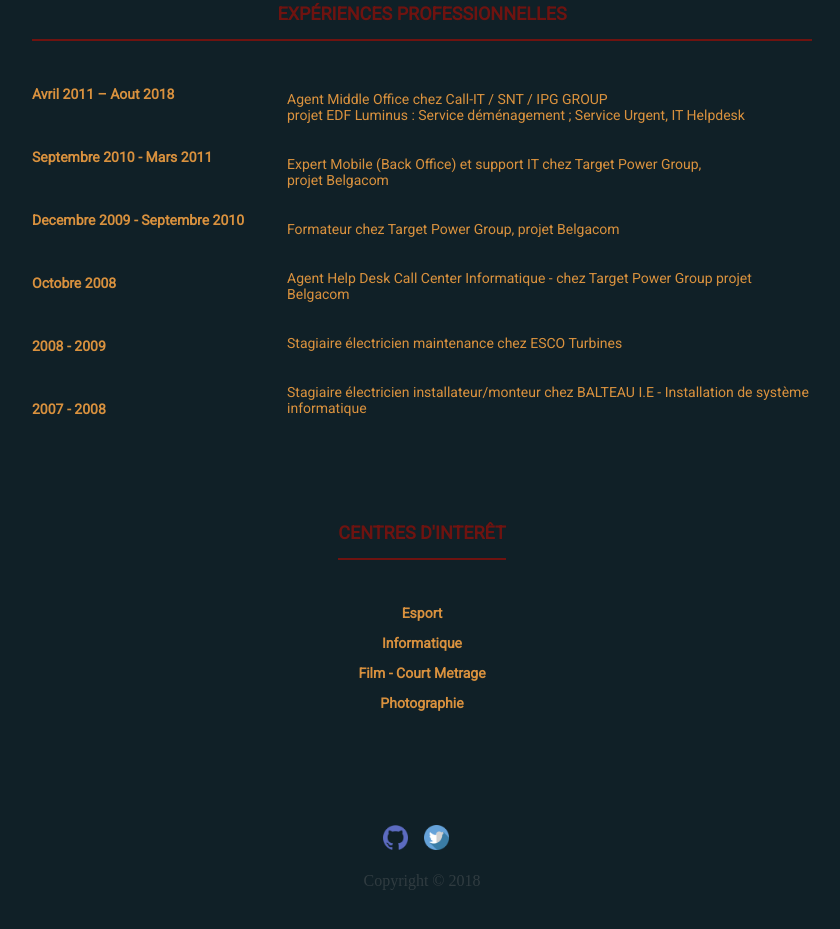
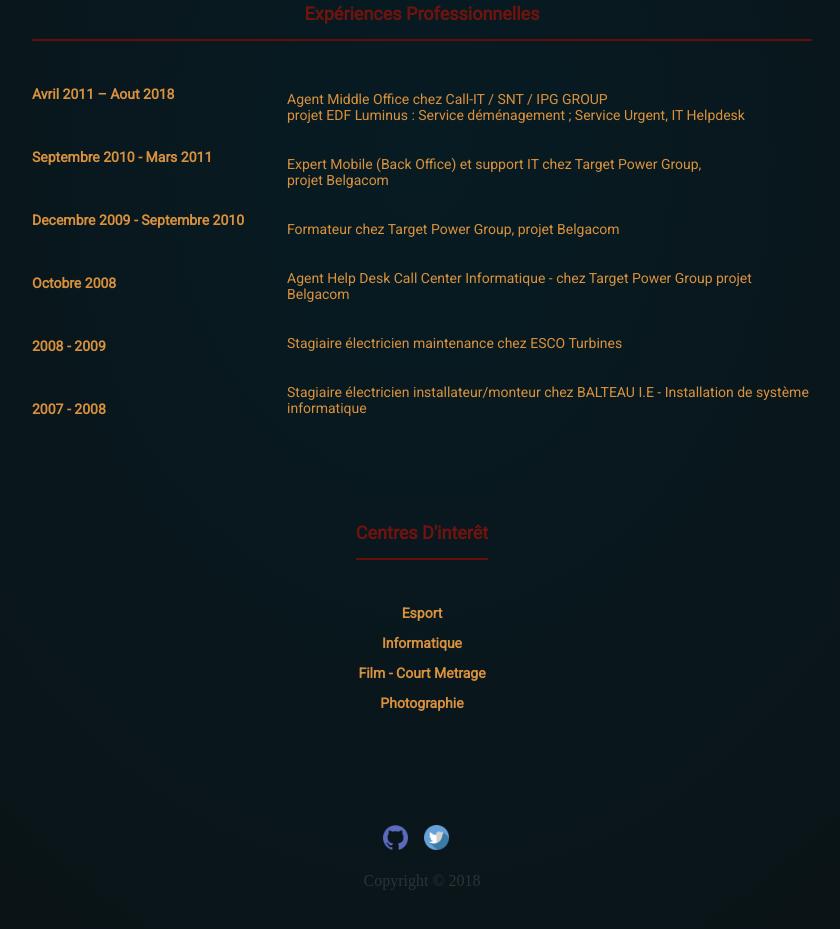
Before and after one commit to badouuuuuu/Mon-CV, a plain HTML site: page index.html in a window 1280 px wide. Shown: the part 675-1604 px from the top of the page, without its empty margins (218-1058 px from the left). Drawn offline with Linux system fonts and the light colour scheme.

Commit message:
add effect title + pics

```diff
--- a/assets/style.css
+++ b/assets/style.css
@@ -1,11 +1,16 @@
 /**************** All page ****************/
 
 body {
-    background-color: #102027;
+    background: #071B23;
+    background: -webkit-radial-gradient(center, #071B23, #0B1214);
+    background: -moz-radial-gradient(center, #071B23, #0B1214);
+    background: radial-gradient(ellipse at center, #071B23, #0B1214);
+/**************** COLOR BACKGROUND BACKUP = #102027 ****************/
 }
 
+/**************** All page ****************/
+
 #page {
-
     width: 780px;
     margin: 0 auto;
     font-family: 'Roboto', sans-serif;
@@ -27,42 +32,50 @@
 .pics {
     float: right;
     width: 15%;
-    border-radius: 80px 10px;
-    border: 5px solid rgba(117, 19, 15, 0.65);
+    border-radius: 65px 5px;
+    border: 5px solid rgba(117, 19, 15, 0.35);
 }
 
-.iconsocial {
-    width: 25px;
-    padding-right: 12px;
-    margin:0 auto;
-    text-align: center;
+.pics:hover {
+    float: right;
+    width: 70%;
+    border-radius: 50px 50px;
+    border: 5px solid rgba(117, 18, 15, 0.7);
+    -webkit-transition: all 0.5s ease;
+    -moz-transition: all 0.5s ease;
+    -o-transition: all 0.5s ease;
+    -ms-transition: all 0.5s ease;
+    transition: all 0.5s ease;
 }
-
 
 /**************** Structure du CV ****************/
 
 h1 {
     font-size: 24px;
+    text-transform: capitalize;
 }
+
 
 h2 {
     text-align: center;
     font-size: 18px;
     color: rgba(117, 19, 15, 0.945);
-    border-bottom: 2px solid rgba(117, 19, 15, 0.945);
+    border-bottom: 2px solid rgb(104, 13, 10);
+    padding-bottom: 15px;
+    text-transform: capitalize;
+}
+
+h2:hover {
+    text-align: center;
+    font-size: 18px;
+    color: rgba(117, 19, 15, 0.945);
+    border-bottom: 2px solid rgb(104, 13, 10);
     padding-bottom: 15px;
     text-transform: uppercase;
 }
 
-h2:hover {
-    margin: .4em;
-
-    text-decoration: none;
-
-}
 
 section {
-
     margin-bottom: 100px;
 }
 
@@ -114,7 +127,8 @@
 #interest {
     text-align: center;
     justify-content: center;
-    position: relative; left: 50%;
+    position: relative;
+    left: 50%;
     transform: translateX(-50%);
     margin-bottom: 100px;
 
@@ -129,10 +143,33 @@
 }
 
 
+
+
+/*************** FOOTER ****************/
+
+
+.iconsocial {
+    width: 25px;
+    padding-right: 12px;
+    margin: 0 auto;
+    text-align: center;
+    -webkit-transition: all 0.35s ease;
+    -moz-transition: all 0.35s ease;
+    -o-transition: all 0.35s ease;
+    -ms-transition: all 0.35s ease;
+    transition: all 0.35s ease;
+}
+
+
+.iconsocial:hover {
+    width: 35px;
+    padding-right: 12px;
+    margin: 0 auto;
+    text-align: center;
+}
+
 footer {
-
     clear: both;
     position: relative;
     text-align: center;
-
 }
```
